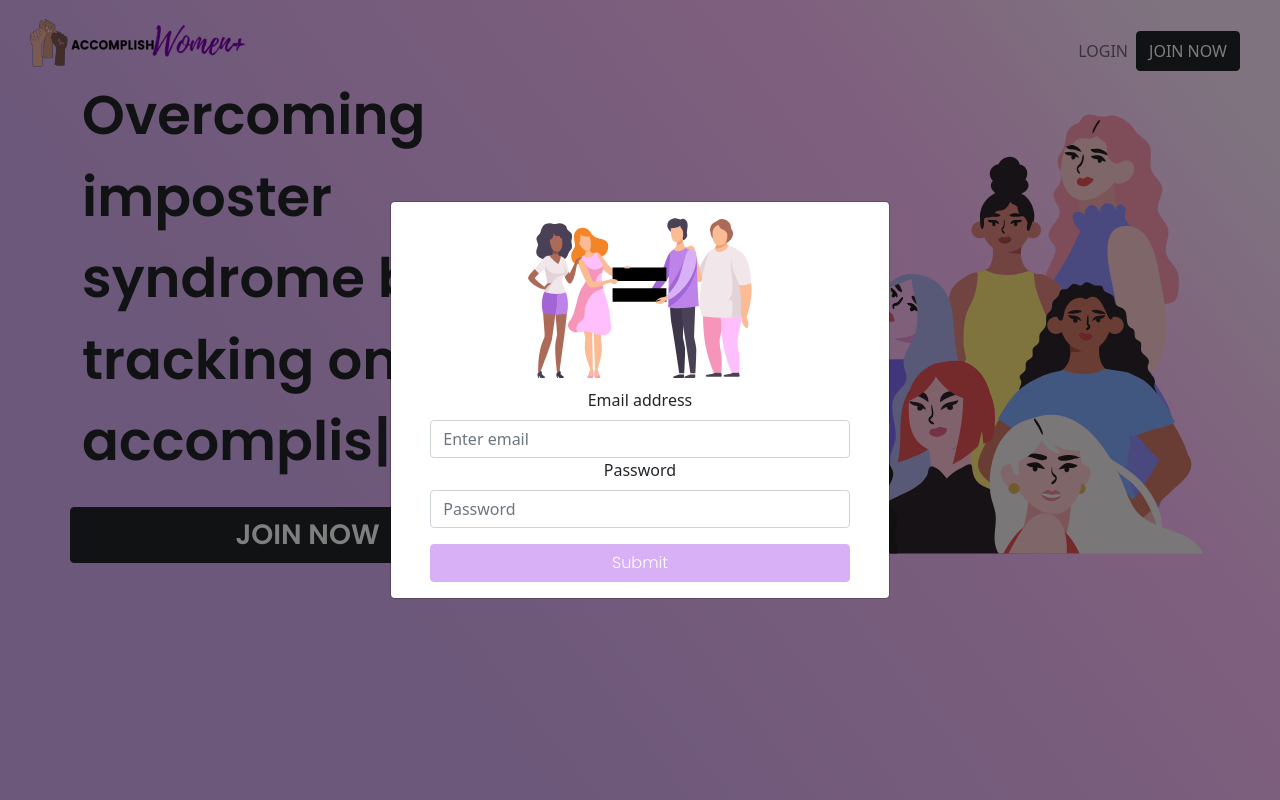
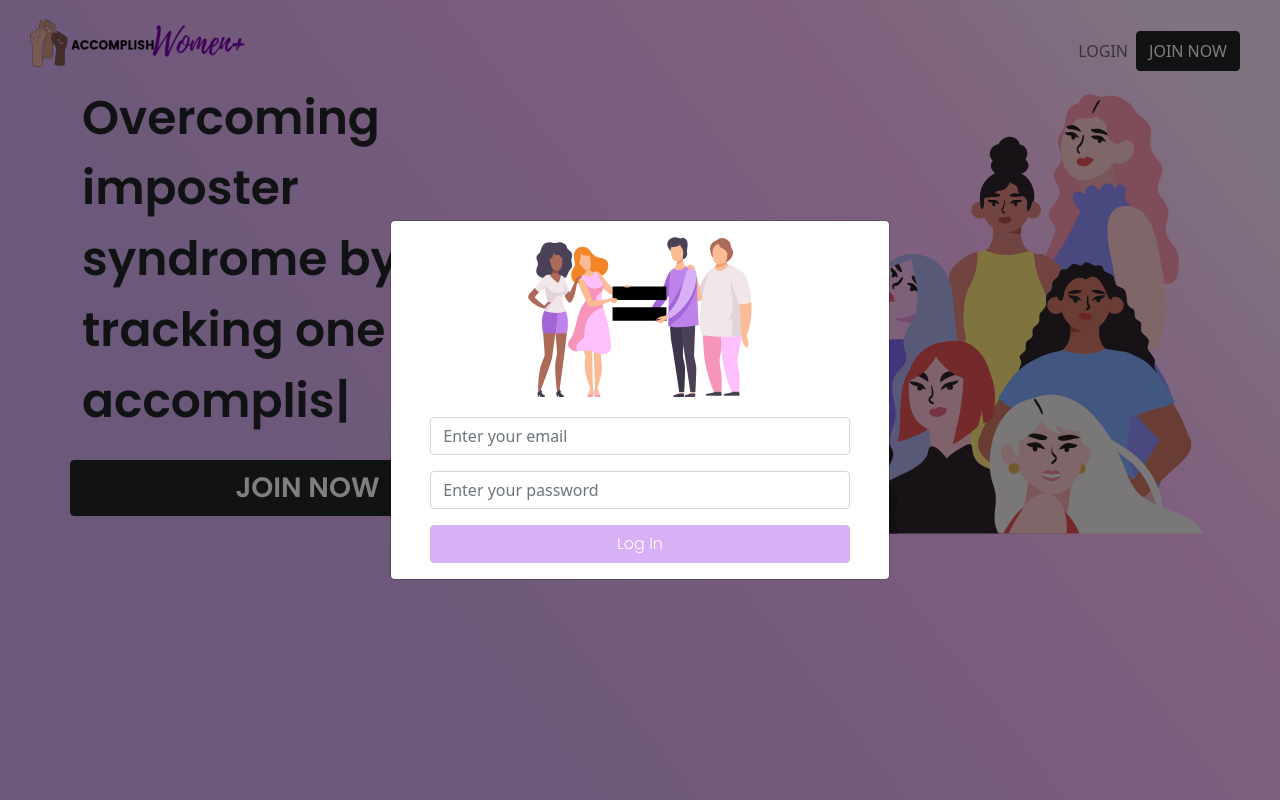
Before and after one commit to zoeyz101/technova-2021, a React (Create React App) app in the folder frontend/: page / in a window 1280 px wide. Both pictures are taken after a click on the button "LOGIN". Built offline with nearby package versions, Linux system fonts and the light colour scheme.

Commit message:
Login and Sign-Up modals done and fixed in front end. Need to make submit work.

```diff
--- a/frontend/package.json
+++ b/frontend/package.json
@@ -13,10 +13,7 @@
     "react-dom": "^17.0.2",
     "react-router-dom": "^5.2.1",
     "react-scripts": "4.0.3",
-<<<<<<< HEAD
     "react-select": "^4.3.1",
-=======
->>>>>>> 4d6e74de56b6ea6950aa2e17a9d3b2472ea31d49
     "typewriter-effect": "^2.18.0",
     "web-vitals": "^1.0.1"
   },
--- a/frontend/src/Pages/landing.js
+++ b/frontend/src/Pages/landing.js
@@ -8,13 +8,17 @@ import Typewriter from "typewriter-effect";
 
 const Landing = () => {
 
-    const [showLogin, setShow] = useState(false);
-    const handleClose = () => setShow(false);
-    const handleShow = () => setShow(true);
+    const [showLogin, setLoginShow] = useState(false);
+    const [showSignUp, setSignUpShow] = useState(false);
+    const handleLoginClose = () => setLoginShow(false);
+    const handleLoginShow = () => setLoginShow(true);
+    const handleSignUpClose = () => setSignUpShow(false);
+    const handleSignUpShow = () => setSignUpShow(true);
+
 
     return (
         <Container>
-            <NavBar isLogin = {handleShow} isSignUp = {handleShow} />
+            <NavBar isLogin = {handleLoginShow} isSignUp = {handleSignUpShow} />
             <Row className = "landing">
                 <Col sm={5} className = "slogan">
                     <Row className="description">
@@ -23,7 +27,7 @@ const Landing = () => {
                                 typewriter.typeString('Overcoming imposter syndrome by tracking one accomplishment')
                                 .pauseFor(1500)
                                 .deleteChars(4)
-                                typewriter.typeString('Women+ at a time')
+                                typewriter.typeString('Women+ at a time.')
                                 .start();
                             }}
                             />
@@ -31,7 +35,7 @@ const Landing = () => {
                     <Row>
                         <Button
                             variant="dark"
-                            onClick={handleShow}
+                            onClick={handleSignUpShow}
                             className="join-now-button"
                         > JOIN NOW</Button>
                     </Row>
@@ -41,21 +45,46 @@ const Landing = () => {
                 </Col>
             </Row>
 
-            <Modal centered show={showLogin} onHide={handleClose}>
-                <Modal.Body className = "signUp" >
+            <Modal centered show={showLogin} onHide={handleLoginClose}>
+                <Modal.Body className = "login" >
                     <img src={Equality} className="equality-image" alt="Everyone in Equality"/>
                     <Form className = "form">
-                        <Form.Group controlId="formBasicEmail">
-                            <Form.Label>Email address</Form.Label>
-                            <Form.Control type="email" placeholder="Enter email" />
+                        <Form.Group className="mb-3" controlId="formBasicEmail" alt="Enter your email" >
+                            <Form.Control type="email" placeholder="Enter your email" />
                         </Form.Group>
 
-                        <Form.Group className="mb-3" controlId="formBasicPassword">
-                            <Form.Label>Password</Form.Label>
-                            <Form.Control type="password" placeholder="Password" />
+                        <Form.Group className="mb-3" controlId="formBasicPassword" alt="Enter your password">
+                            <Form.Control type="password" placeholder="Enter your password" />
                         </Form.Group>
-                        <Button variant="primary"                             className="button" type="submit">
-                            Submit
+                        <Button variant="primary" className="button" type="submit" alt="Login Button">
+                            Log In
+                        </Button>
+                    </Form>
+                </Modal.Body>
+            </Modal>
+
+            <Modal centered show={showSignUp} onHide={handleSignUpClose}>
+                <Modal.Body className = "signup" >
+                    <img src={Equality} className="equality-image" alt="Everyone in Equality"/>
+                    <Form className = "form">
+                        <Form.Group className="mb-3" controlId="formBasicName" alt="Enter your name">
+                            <Form.Control type="email" placeholder="Enter your name" />
+                        </Form.Group>
+
+                        <Form.Group className="mb-3" controlId="formBasicEmail" alt="Enter your email">
+                            <Form.Control type="email" placeholder="Enter your email" />
+                        </Form.Group>
+
+                        <Form.Group className="mb-3" controlId="formBasicPassword" alt="Enter your password">
+                            <Form.Control type="password" placeholder="Enter your password" />
+                        </Form.Group>
+
+                        <Form.Group className="mb-3" controlId="formConfirmPassword" alt="Re-Enter your password">
+                            <Form.Control type="password" placeholder="Re-Enter your password" />
+                        </Form.Group>
+
+                        <Button variant="primary" className="button" type="submit" alt="Sign Up Button">
+                            Sign Up
                         </Button>
                     </Form>
                 </Modal.Body>
--- a/frontend/src/Pages/landing.scss
+++ b/frontend/src/Pages/landing.scss
@@ -26,7 +26,7 @@ body {
   font-family: "Poppins", sans-serif;
   font-style: normal;
   font-weight: 600;
-  font-size: 6.8vh;
+  font-size: 5.9vh;
   vertical-align: middle;
   justify-content: left;
 }
@@ -47,13 +47,13 @@ body {
   font-size: 3.5vh;
 }
 
-.signUp {
+.login, .signup {
   align-items: center;
   display: flex;
   flex-direction: column;
   .equality-image {
     height: 20vh;
-    margin-bottom: 10px;
+    margin-bottom: 20px;
   }
   .form {
     text-align: center;
```
Also changed, not shown: 1 other file (tests, documents, lock files or other folders).
